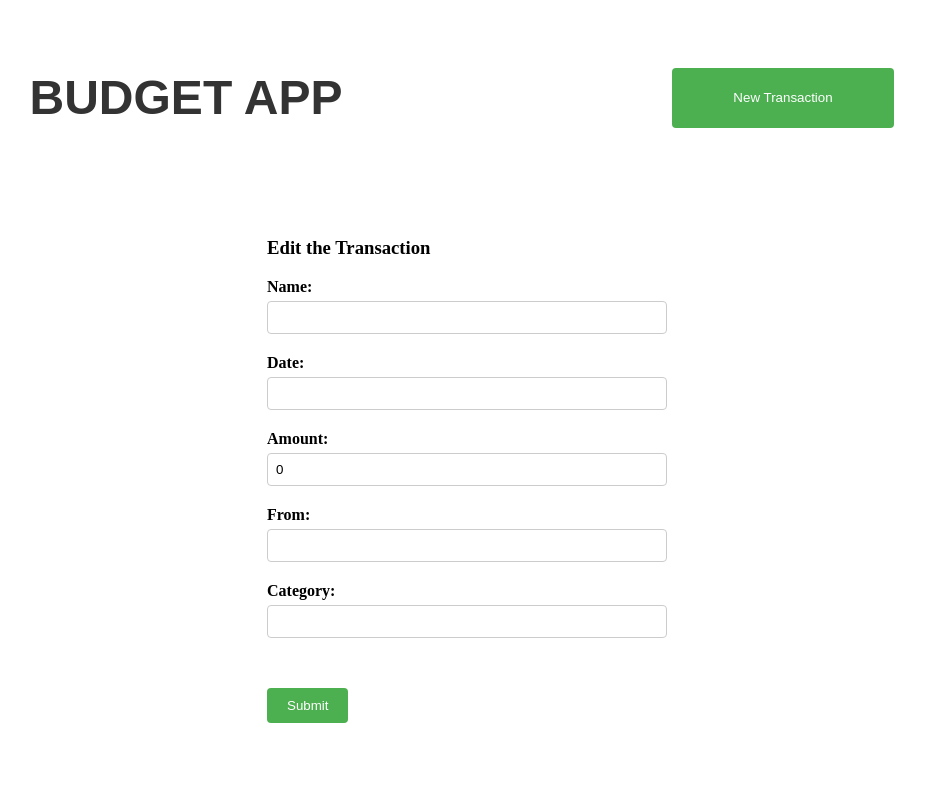
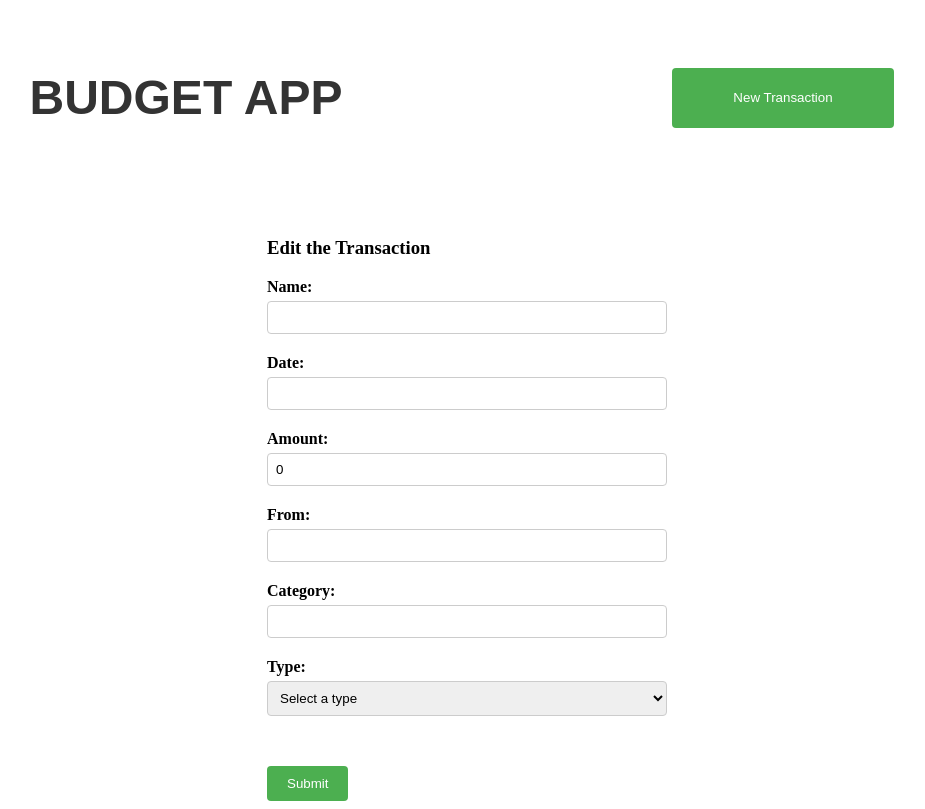
Before and after one commit to KarmaG-7/frontend-budgeting-app, a React (Create React App) app: page /transactions/1/edit in a window 1280 px wide. Shown: the whole page, without its empty margins (173-1098 px from the left). Built offline with nearby package versions, Linux system fonts and the light colour scheme; no server answers.

Commit message:
added a readme.md file

```diff
--- a/src/Components/EditTransaction/EditTransaction.js
+++ b/src/Components/EditTransaction/EditTransaction.js
@@ -41,6 +41,16 @@ function EditTransaction() {
       [e.target.id]: e.target.value,
     });
   }
+
+  function handleSelectChange(event) {
+    const selectedValue = event.target.value;
+
+    setSelectedTransaction({
+      ...selectedTransaction,
+      type: selectedValue,
+    });
+  }
+
   async function handleSubmit(e) {
     e.preventDefault();
 
@@ -118,6 +128,20 @@ function EditTransaction() {
           />
         </div>
 
+        <div className="form-group">
+          <label>Type:</label>
+          <select
+            id="type"
+            value={selectedTransaction.type}
+            onChange={handleSelectChange}
+            required
+          >
+            <option value="">Select a type</option>
+            <option value="income">Income</option>
+            <option value="expenses">Expenses</option>
+          </select>
+        </div>
+
         <button>Submit</button>
       </form>
     </div>
```
Also changed, not shown: 1 other file (tests, documents, lock files or other folders).
